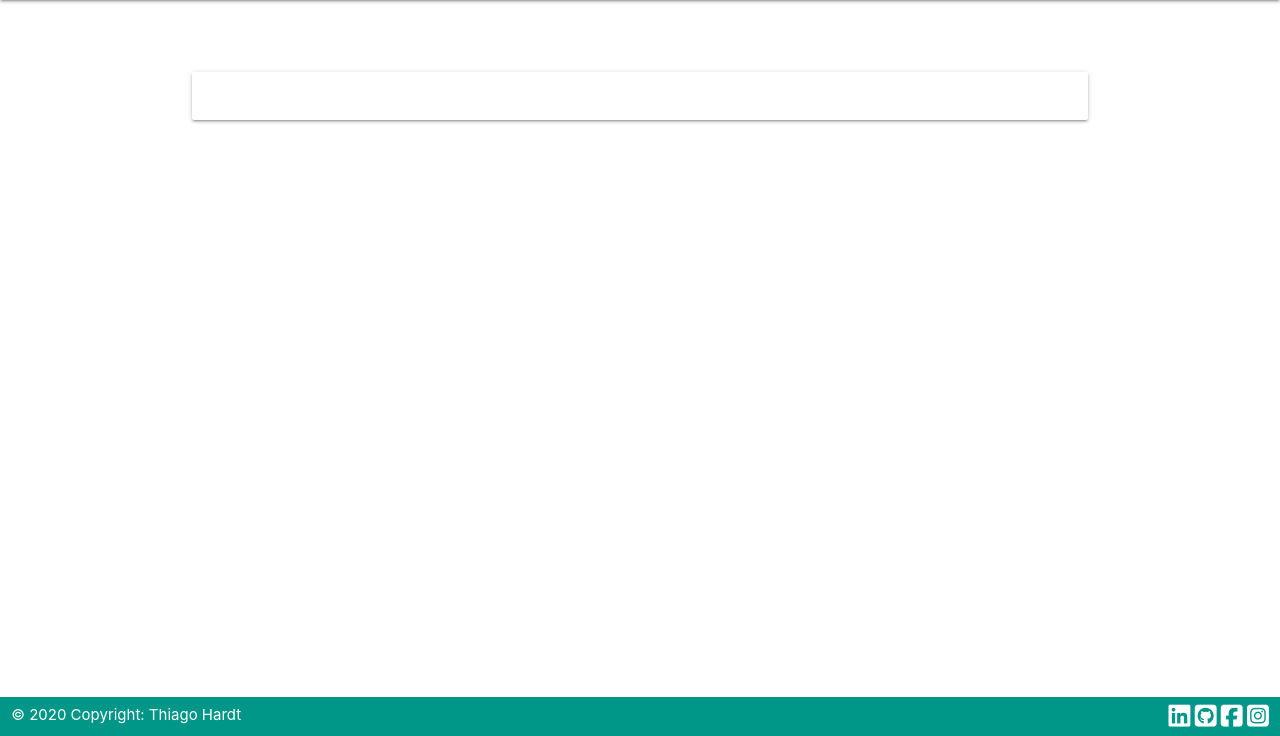
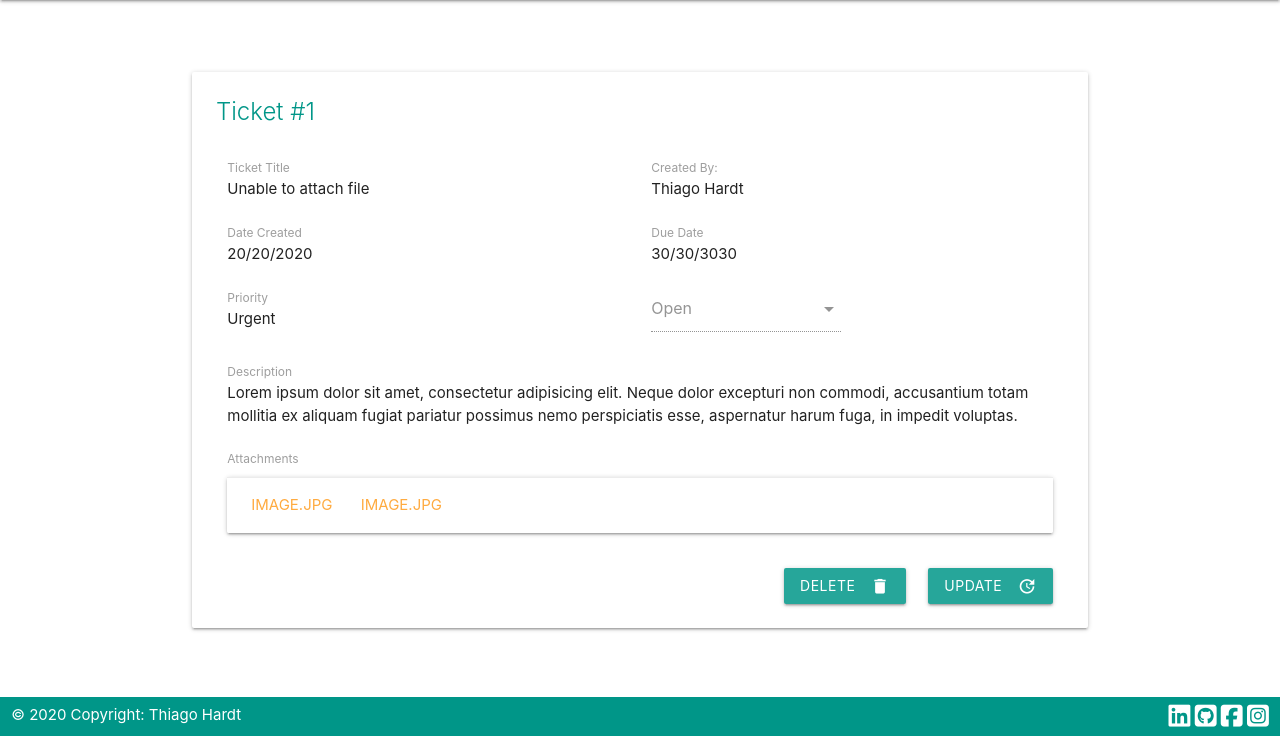
Before and after one commit to Code-Institute-Submissions/bug-tracker-1, a Flask app: page /ticket in a window 1280 px wide. Shown: the part 64-800 px from the top of the page. Run offline with Flask 2, Linux system fonts and the light colour scheme; some libraries are stand-ins or nearby versions.

Commit message:
Added ticket template
minor fixes on new_ticket template

```diff
--- a/static/js/script.js
+++ b/static/js/script.js
@@ -5,4 +5,5 @@ $(document).ready(function () {
     $('.tabs').tabs();
     $('.datepicker').datepicker();
     $('select').formSelect();
+    $('.carousel').carousel();
   });
--- a/templates/ticket.html
+++ b/templates/ticket.html
@@ -2,7 +2,92 @@
 <div class="container container-tickets">
   <div class="row">
     <div class="card">
-      <div class="card-content"></div>
+      <div class="card-content">
+        <form class="row">
+          <div class="row">
+            <span class="card-title teal-text">Ticket #1</span>
+          </div>
+          <div class="row">
+            <div class="col s6 l6">
+              <label>Ticket Title</label>
+              <p>Unable to attach file</p>
+            </div>
+            <div class="col s6 l6">
+              <label>Created By:</label>
+              <p>Thiago Hardt</p>
+            </div>
+          </div>
+          <div class="row">
+            <div class="col s6 l6">
+              <label>Date Created</label>
+              <p>20/20/2020</p>
+            </div>
+            <div class="col s6 l6">
+              <label>Due Date</label>
+              <p>30/30/3030</p>
+            </div>
+          </div>
+
+          <div class="row">
+            <div class="col s6 m6 l6">
+              <label>Priority</label>
+              <p>Urgent</p>
+            </div>
+            <div class="col s6 m4 l3">
+              <select disabled>
+                <option value="1" selected>Open</option>
+                <option value="2">In Progress</option>
+                <option value="3">Resolved</option>
+                <option value="4">On Hold</option>
+              </select>
+            </div>
+          </div>
+          <div class="row">
+            <div class="col s12 l12">
+              <label>Description</label>
+              <p>
+                Lorem ipsum dolor sit amet, consectetur adipisicing elit. Neque
+                dolor excepturi non commodi, accusantium totam mollitia ex
+                aliquam fugiat pariatur possimus nemo perspiciatis esse,
+                aspernatur harum fuga, in impedit voluptas.
+              </p>
+            </div>
+          </div>
+          <div class="row">
+            <div class="col s12 l12">
+              <label>Attachments</label>
+              <div class="card">
+                <div class="card-action">
+                  <a href="http://">image.jpg</a>
+                  <a href="http://">image.jpg</a>
+                </div>
+              </div>
+            </div>
+          </div>
+          <div class="row right">
+            <div class="col">
+              <button
+                class="btn waves-effect waves-light"
+                type="submit"
+                name="submit"
+              >
+                delete
+                <i class="material-icons right">delete</i>
+              </button>
+            </div>
+            <div class="col">
+              <button
+                class="btn waves-effect waves-light"
+                type="submit"
+                name="submit"
+              >
+                update
+                <i class="material-icons right">update</i>
+              </button>
+            </div>
+          </div>
+        </form>
+      </div>
     </div>
   </div>
 </div>
```
Also changed, not shown: templates/new_ticket.html (+15 -1 lines).
